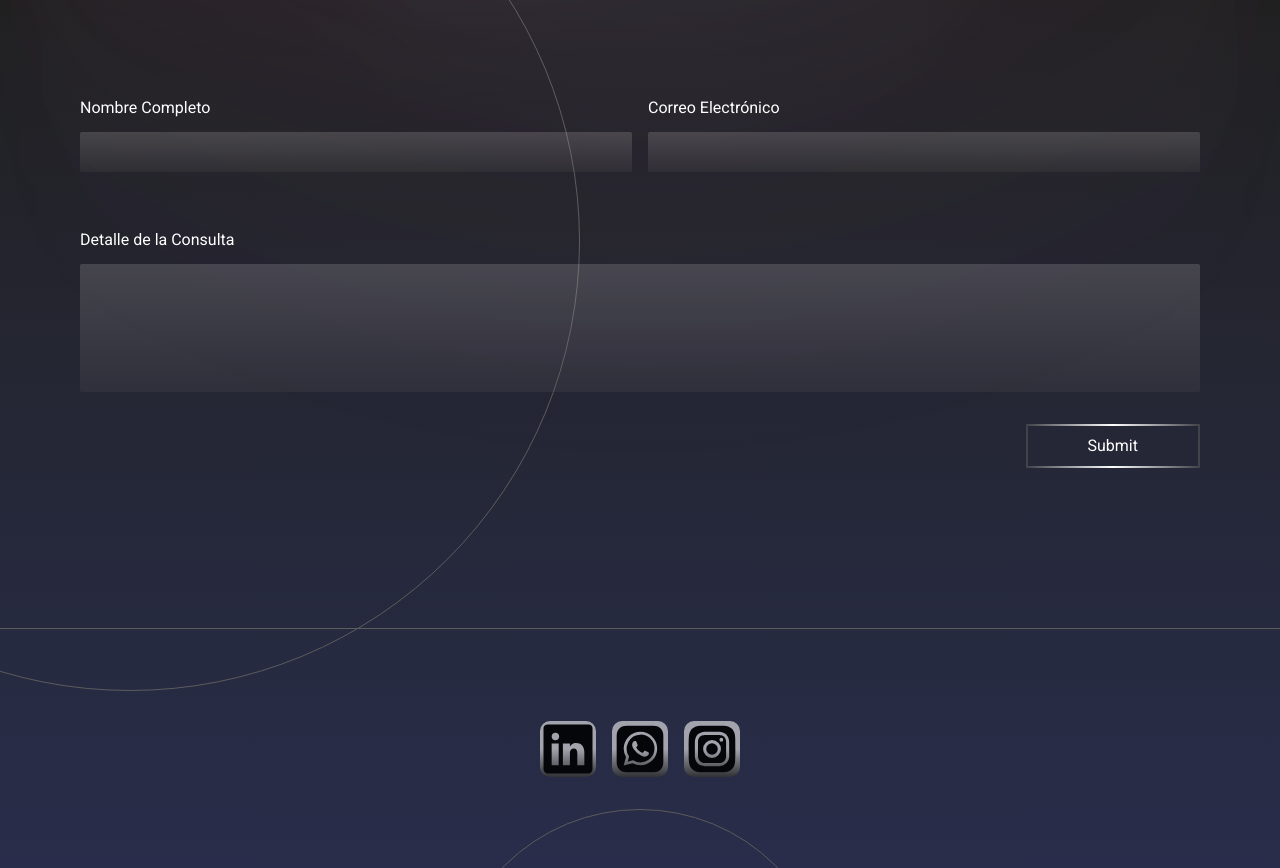
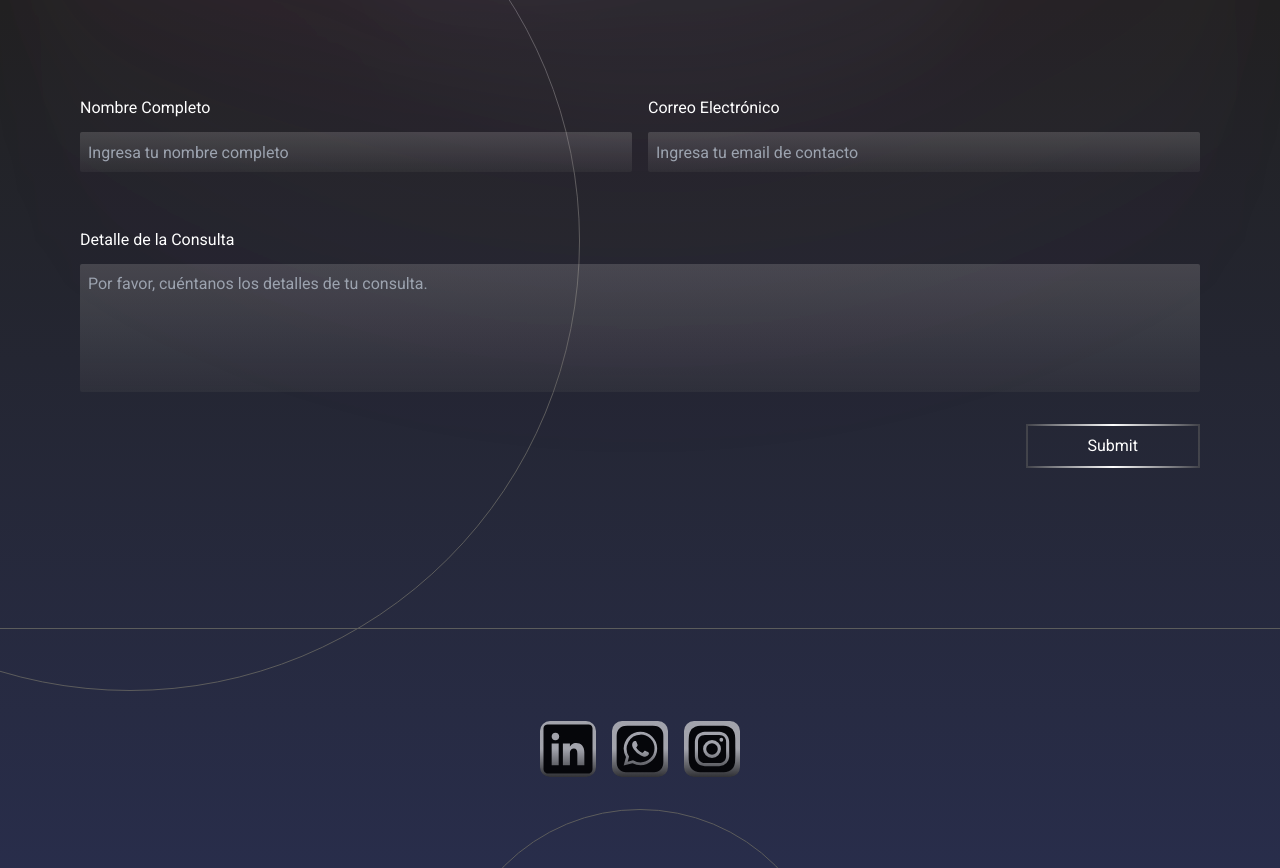
Before and after one commit to Sanchezguidorl/zenit-landing-page, a Next.js app: page / in a window 1280 px wide. Shown: the part 3440-4308 px from the top of the page. Built offline with nearby package versions, Linux system fonts and the light colour scheme.

Commit message:
Se agragan placeholder a los campos del formulario de contacto

```diff
--- a/app/src/components/sections/Contact.tsx
+++ b/app/src/components/sections/Contact.tsx
@@ -93,6 +93,7 @@ function Contact() {
             id="name"
             type="text"
             name="name"
+            placeholder="Ingresa tu nombre completo"
             required
           />
         </div>
@@ -106,6 +107,7 @@ function Contact() {
             id="email"
             type="email"
             name="email"
+            placeholder="Ingresa tu email de contacto"
             required
           />
         </div>
@@ -117,6 +119,7 @@ function Contact() {
             className="rounded-sm h-32 bg-semitransparent p-2 resize-none"
             name="message"
             id="message"
+            placeholder="Por favor, cuéntanos los detalles de tu consulta."
             required
           ></textarea>
         </div>
--- a/app/src/components/styles/globals.css
+++ b/app/src/components/styles/globals.css
@@ -18,8 +18,8 @@ body {
   font-family: 'Roboto', sans-serif;
   position: relative;
   color: #fff;
-  background: linear-gradient(rgba(33, 33, 33, 0.3) 10%,
-      rgba(57, 73, 171, 0.3),
+  background: linear-gradient(rgba(33, 33, 33, 0.3),
+      rgba(57, 73, 171, 0.3) 10%,
       rgba(33, 33, 33, 0.3) 50%,
       rgba(33, 33, 33, 0.3) 80%,
       rgba(57, 73, 171, 0.3));
```
